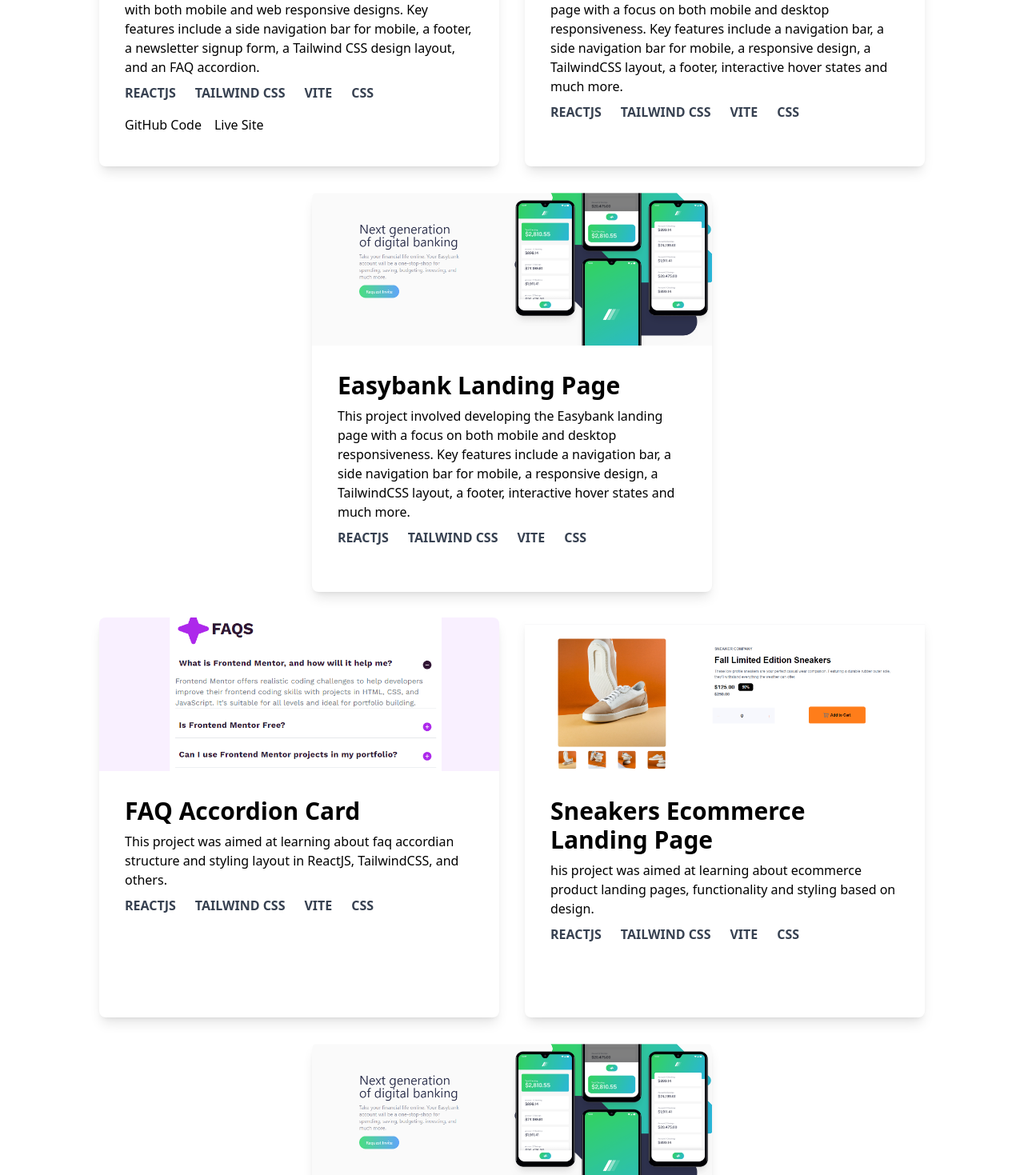
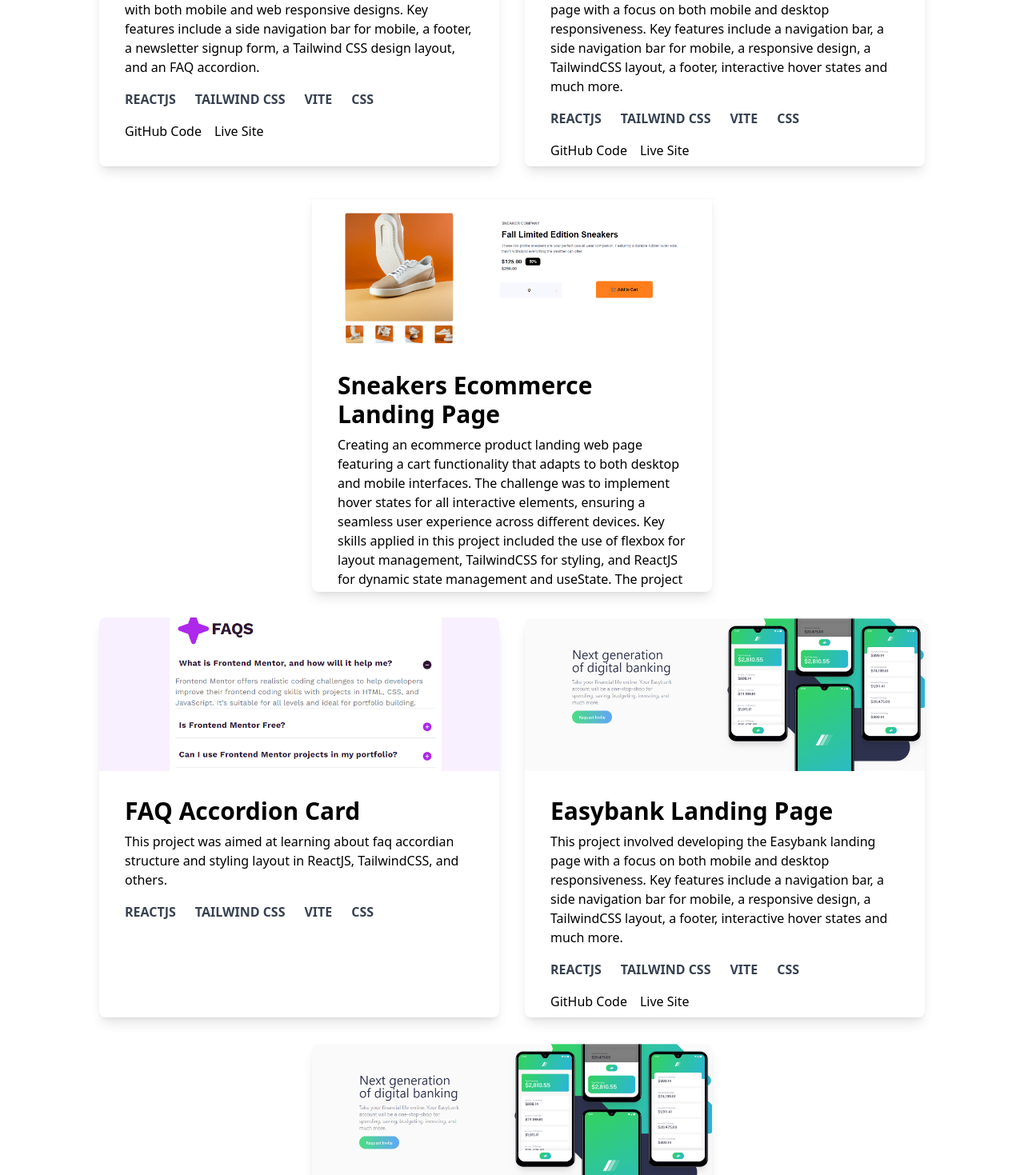
Before and after one commit to lavollmer/portfolio-lauradev, a React (Vite) app: page / in a window 1280 px wide. Shown: the part 2901-4370 px from the top of the page at 80% size. Built offline with nearby package versions, Linux system fonts and the light colour scheme.

Commit message:
updating project card reusable component with key features

```diff
--- a/src/components/Projects.jsx
+++ b/src/components/Projects.jsx
@@ -34,16 +34,20 @@ const Projects = () => {
           skillTwo="TAILWIND CSS"
           skillThree="VITE"
           skillFour="CSS"
+          githubCode={`https://github.com/lavollmer/easybank-landing-page`}
+          livesite={`https://easybank-project-lauradev.netlify.app/`}
         />
         <Card
-          image={Easybank}
-          imageDesc="Easybank Landing Page"
-          title="Easybank Landing Page"
-          content="This project involved developing the Easybank landing page with a focus on both mobile and desktop responsiveness. Key features include a navigation bar, a side navigation bar for mobile, a responsive design, a TailwindCSS layout, a footer, interactive hover states and much more."
+          image={Sneakers}
+          imageDesc="Sneakers Ecommerce Landing Page"
+          title="Sneakers Ecommerce Landing Page"
+          content="Creating an ecommerce product landing web page featuring a cart functionality that adapts to both desktop and mobile interfaces. The challenge was to implement hover states for all interactive elements, ensuring a seamless user experience across different devices. Key skills applied in this project included the use of flexbox for layout management, TailwindCSS for styling, and ReactJS for dynamic state management and useState. The project aimed to refine my understanding of responsive design, emphasizing desktop and mobile compatibility."
           skillOne="REACTJS"
           skillTwo="TAILWIND CSS"
           skillThree="VITE"
           skillFour="CSS"
+          githubCode={`https://github.com/lavollmer/ecommerce-product-page`}
+          livesite={`https://ecommercelandingpage-lauradev.netlify.app/`}
         />
       </div>
       <div className="flex flex-wrap justify-center">
@@ -58,14 +62,16 @@ const Projects = () => {
           skillFour="CSS"
         />
         <Card
-          image={Sneakers}
-          imageDesc="Sneakers Ecommerce Landing Page"
-          title="Sneakers Ecommerce Landing Page"
-          content="his project was aimed at learning about ecommerce product landing pages, functionality and styling based on design."
+          image={Easybank}
+          imageDesc="Easybank Landing Page"
+          title="Easybank Landing Page"
+          content="This project involved developing the Easybank landing page with a focus on both mobile and desktop responsiveness. Key features include a navigation bar, a side navigation bar for mobile, a responsive design, a TailwindCSS layout, a footer, interactive hover states and much more."
           skillOne="REACTJS"
           skillTwo="TAILWIND CSS"
           skillThree="VITE"
           skillFour="CSS"
+          githubCode={`https://github.com/lavollmer/easybank-landing-page`}
+          livesite={`https://easybank-project-lauradev.netlify.app/`}
         />
         <Card
           image={Easybank}
--- a/src/components/ProjectsCard.jsx
+++ b/src/components/ProjectsCard.jsx
@@ -12,6 +12,10 @@ const ProjectsCard = ({
   skillFour,
   githubCode,
   livesite,
+  keyfeatureOne,
+  keyfeatureTwo,
+  keyfeatureThree,
+  keyfeatureFour,
 }) => {
   return (
     <div className="flex flex-col rounded-lg shadow-lg bg-white overflow-hidden w-[500px] h-[500px] m-4">
@@ -28,6 +32,14 @@ const ProjectsCard = ({
             {title}
           </h2>
           <p className="text-black mt-2 text-md">{content}</p>
+          <div>
+          <ul className="text-black mt-2 text-md">
+            <ol>{keyfeatureOne}</ol>
+            <ol>{keyfeatureTwo}</ol>
+            <ol>{keyfeatureThree}</ol>
+            <ol>{keyfeatureFour}</ol>
+          </ul>
+          </div>
         </div>
         <div className="flex flex-row text-left items-center space-x-6 font-xl">
           <p className="text-gray-700 mt-2 text-md font-bold">{skillOne}</p>
```
